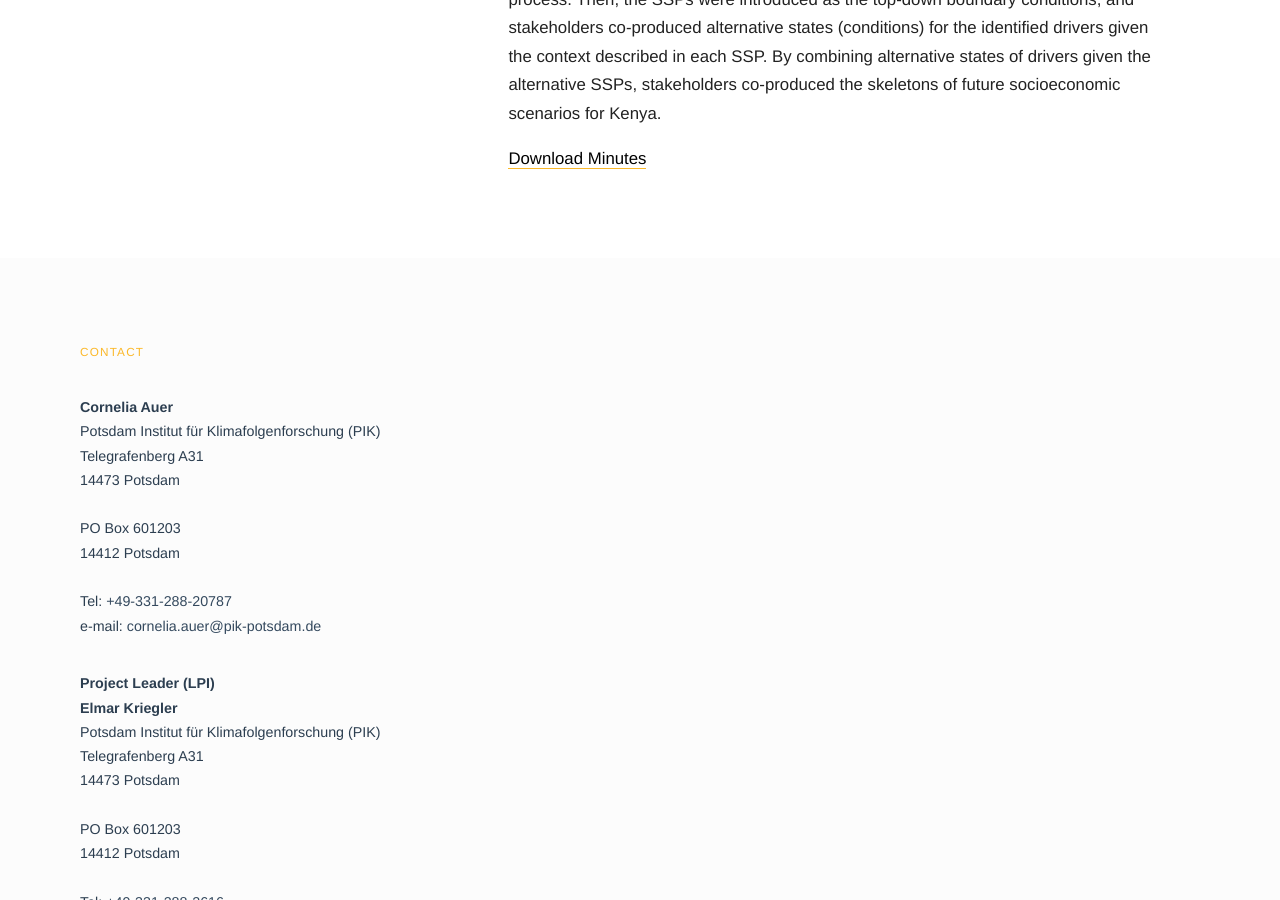
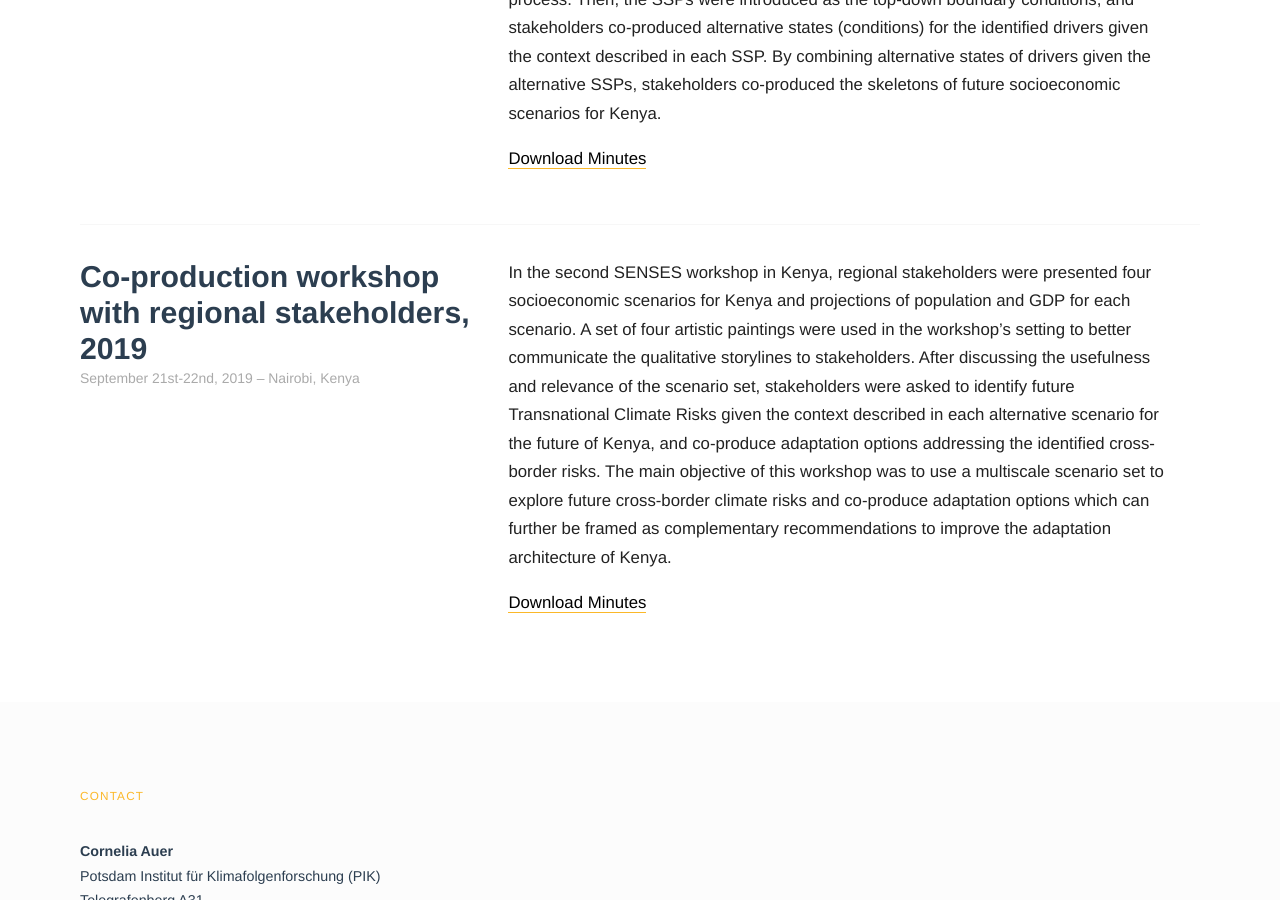
Before and after one commit to SensesProject/project-website-jekyll, a Jekyll site: the page built from events/index.html, in a window 1280 px wide and 900 px high, scrolled down 1596 px. Built offline with Jekyll 4.4.1, drawn with Linux system fonts in a browser that asks for light colours; some web fonts are replaced.

Commit message:
Update index.html

```diff
--- a/events/index.html
+++ b/events/index.html
@@ -68,4 +68,18 @@ layout: home
       </p>
     </div>
   </section>
+<section class="column">
+    <div class="aside">
+      <h4>Co-production workshop with regional stakeholders, 2019</h4>
+      <h5>September 21st-22nd, 2019 – Nairobi, Kenya</h5>
+    </div>
+    <div class="content">
+      <p>
+        In the second SENSES workshop in Kenya, regional stakeholders were presented four socioeconomic scenarios for Kenya and projections of population and GDP for each scenario. A set of four artistic paintings were used in the workshop’s setting to better communicate the qualitative storylines to stakeholders. After discussing the usefulness and relevance of the scenario set, stakeholders were asked to identify future Transnational Climate Risks given the context described in each alternative scenario for the future of Kenya, and co-produce adaptation options addressing the identified cross-border risks. The main objective of this workshop was to use a multiscale scenario set to explore future cross-border climate risks and co-produce adaptation options which can further be framed as complementary recommendations to improve the adaptation architecture of Kenya.
+      </p>
+      <p>
+        <a href="./events/SENSES_caseStudy_Kenya_2ndWS_report.pdf">Download Minutes</a>
+      </p>
+    </div>
+  </section>
 </section>
```
